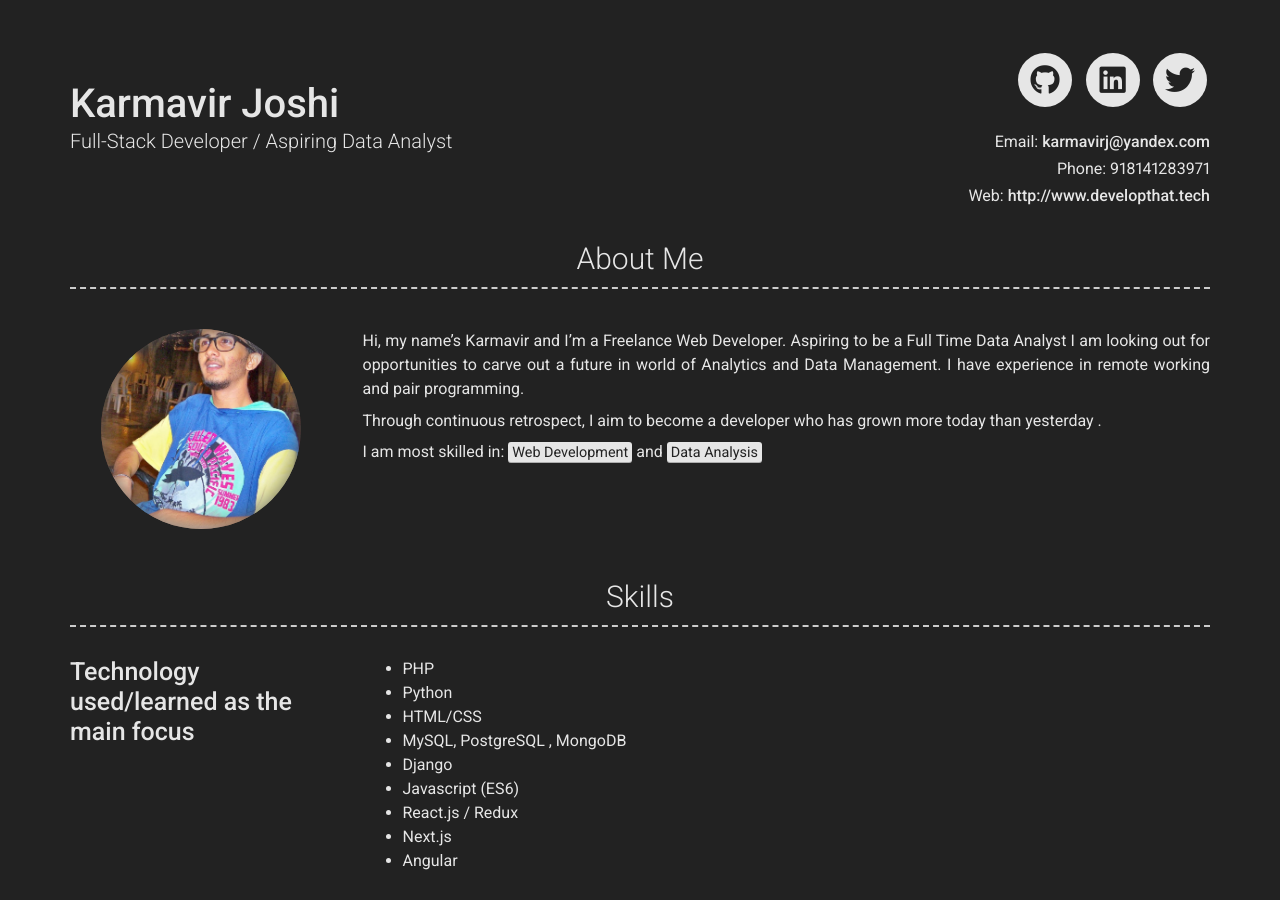
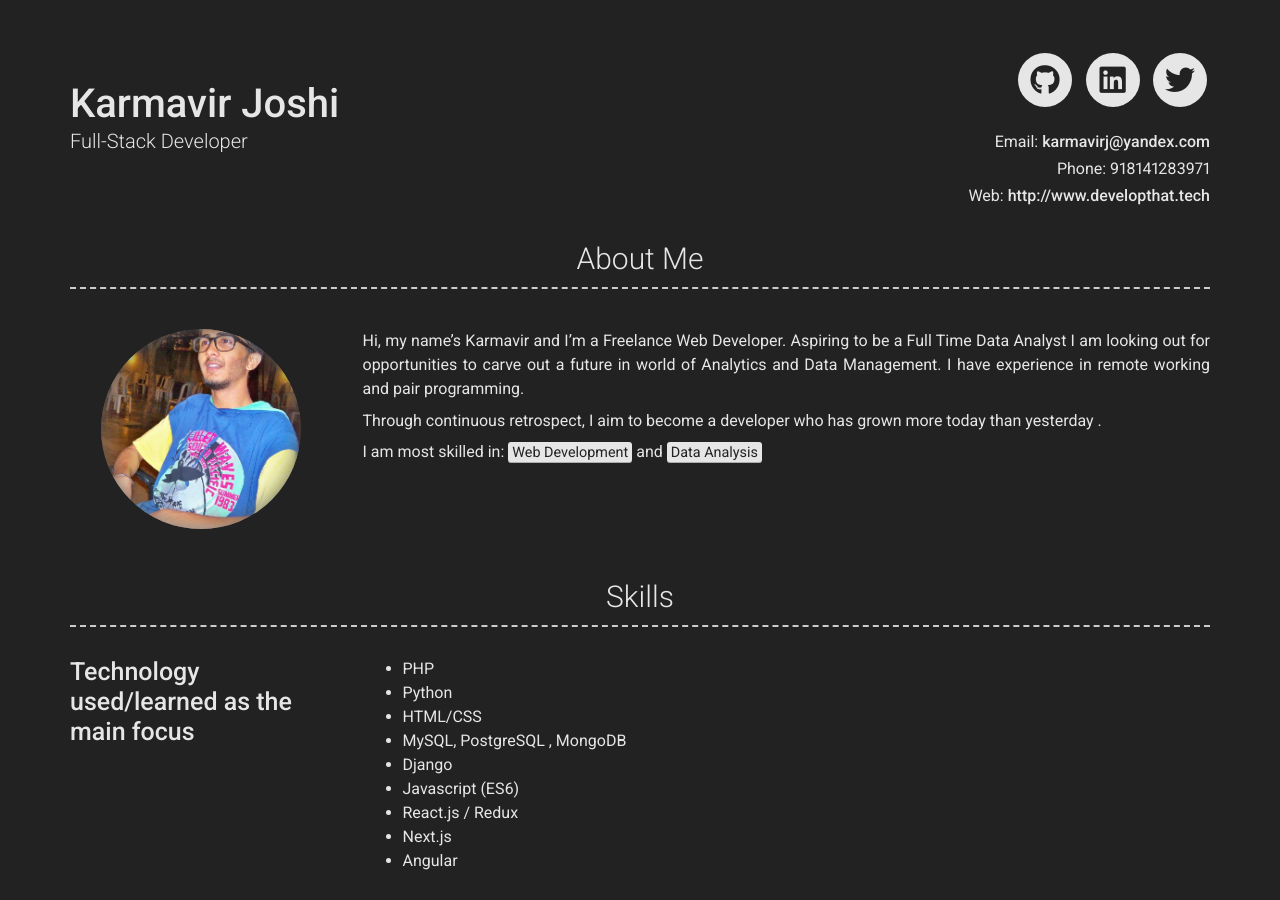
Before and after one commit to kvjoshi/kvjoshi.github.io, a Jekyll site: the page built from index.md, in a window 1280 px wide and 900 px high. Built offline with Jekyll 4.4.1, drawn with Linux system fonts in a browser that asks for light colours; nearby versions of some CDN libraries.

Commit message:
Update _config.yml

```diff
--- a/_config.yml
+++ b/_config.yml
@@ -4,7 +4,7 @@ repository: Git repository where your resume will be hosted, only required if yo
 
 # Personal info
 name: Karmavir Joshi
-title: Full-Stack Developer / Aspiring Data Analyst
+title: Full-Stack Developer
 email: karmavirj@yandex.com
 phone: +918141283971
 website: http://www.developthat.tech
```
